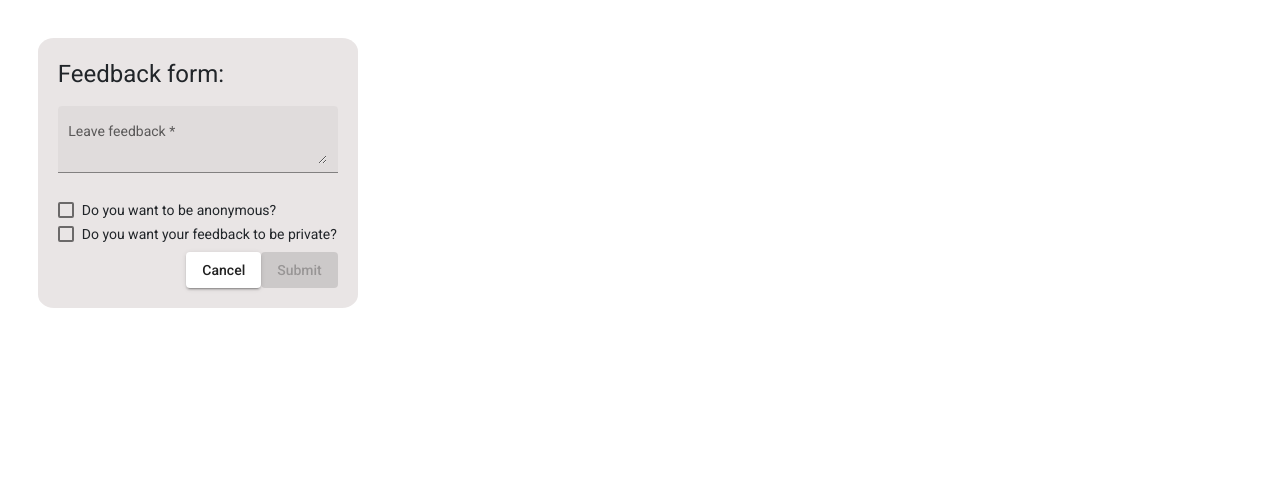
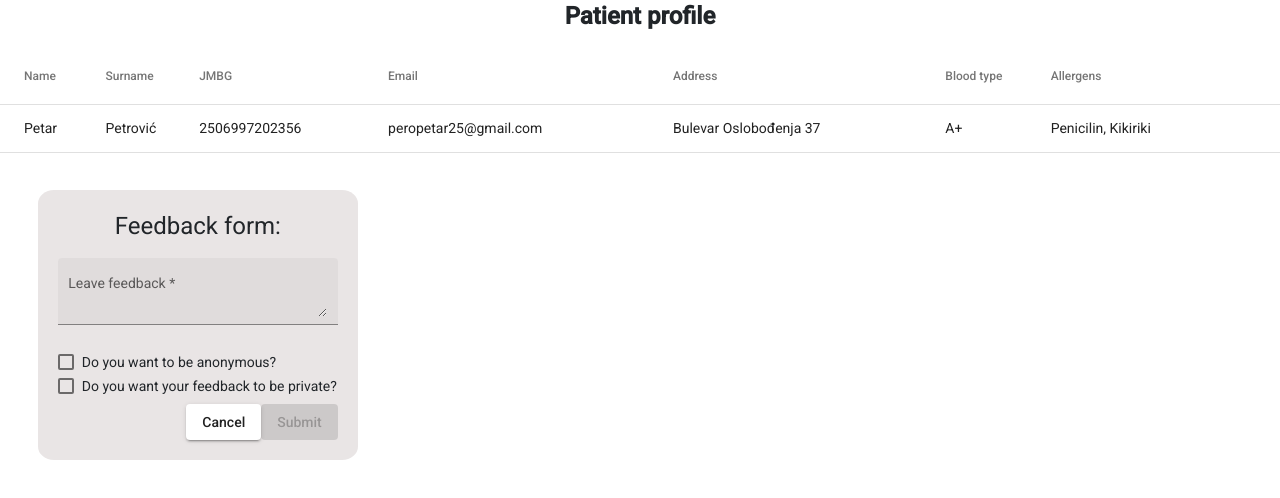
Before and after one commit to darkoo59/hospital-public, an Angular app: page /home in a window 1280 px wide. Shown: the top 498 px of the page. Built offline with nearby package versions, Linux system fonts and the light colour scheme.

Commit message:
created table and hardcode data

```diff
--- a/src/app/modules/pages/home/home.component.css
+++ b/src/app/modules/pages/home/home.component.css
@@ -26,3 +26,7 @@
   .button-position {
     float: right;
   }
+
+  h1 {
+    text-align: center;
+  }
--- a/src/app/modules/pages/home/home.component.html
+++ b/src/app/modules/pages/home/home.component.html
@@ -1,3 +1,7 @@
+<h1><b>Patient profile</b></h1>
+
+<app-patient-info></app-patient-info>
+
 <section class="form">
     <h1> Feedback form: </h1>
     <form [formGroup]="feedbackForm">
--- /dev/null
+++ b/src/app/modules/pages/home/patient-info/patient-info.component.css
@@ -0,0 +1,3 @@
+table {
+    width: 100%;
+  }
--- /dev/null
+++ b/src/app/modules/pages/home/patient-info/patient-info.component.html
@@ -0,0 +1,41 @@
+
+<table mat-table [dataSource]="dataSource">
+
+  <ng-container matColumnDef="name">
+    <th mat-header-cell *matHeaderCellDef> Name </th>
+    <td mat-cell *matCellDef="let element"> {{element.name}} </td>
+  </ng-container>
+
+  <ng-container matColumnDef="surname">
+    <th mat-header-cell *matHeaderCellDef> Surname </th>
+    <td mat-cell *matCellDef="let element"> {{element.surname}} </td>
+  </ng-container>
+
+  <ng-container matColumnDef="jmbg">
+    <th mat-header-cell *matHeaderCellDef> JMBG </th>
+    <td mat-cell *matCellDef="let element"> {{element.jmbg}} </td>
+  </ng-container>
+
+  <ng-container matColumnDef="email">
+    <th mat-header-cell *matHeaderCellDef> Email </th>
+    <td mat-cell *matCellDef="let element"> {{element.email}} </td>
+  </ng-container>
+
+  <ng-container matColumnDef="address">
+    <th mat-header-cell *matHeaderCellDef> Address </th>
+    <td mat-cell *matCellDef="let element"> {{element.address}} </td>
+  </ng-container>
+
+  <ng-container matColumnDef="bloodType">
+    <th mat-header-cell *matHeaderCellDef> Blood type </th>
+    <td mat-cell *matCellDef="let element"> {{element.bloodType}} </td>
+  </ng-container>
+
+  <ng-container matColumnDef="allergens">
+    <th mat-header-cell *matHeaderCellDef> Allergens </th>
+    <td mat-cell *matCellDef="let element"> {{element.allergens}} </td>
+  </ng-container>
+
+  <tr mat-header-row *matHeaderRowDef="displayedColumns"></tr>
+  <tr mat-row *matRowDef="let row; columns: displayedColumns;"></tr>
+</table>
--- /dev/null
+++ b/src/app/modules/pages/home/patient-info/patient-info.component.ts
@@ -0,0 +1,25 @@
+import { Component, OnInit } from '@angular/core';
+
+export interface PatientInfo {
+  name: string;
+  surname: string;
+  jmbg: number;
+  email: string;
+  address: string;
+  bloodType: string;
+  allergens: string;
+}
+
+const ELEMENT_DATA: PatientInfo[] = [
+  {name: 'Petar', surname: 'Petrović', jmbg: 2506997202356, email: 'peropetar25@gmail.com', address: 'Bulevar Oslobođenja 37', bloodType: 'A+', allergens: 'Penicilin, Kikiriki'}
+];
+
+@Component({
+  selector: 'app-patient-info',
+  templateUrl: './patient-info.component.html',
+  styleUrls: ['./patient-info.component.css']
+})
+export class PatientInfoComponent {
+  displayedColumns: string[] = ['name', 'surname', 'jmbg', 'email', 'address', 'bloodType', 'allergens'];
+  dataSource = ELEMENT_DATA;
+}
```
Also changed, not shown: src/app/modules/pages/pages.module.ts (+6 -2 lines), 1 other file (tests, documents, lock files or other folders).
